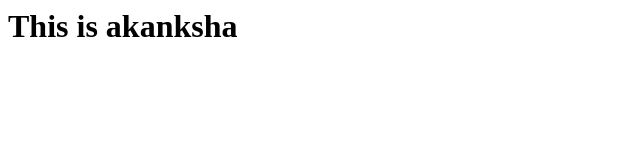
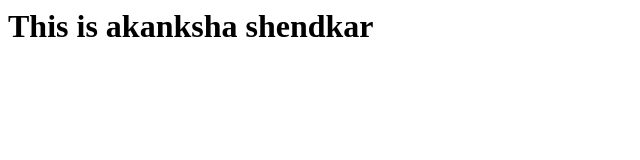
Before and after one commit to akki4713/demojenkins, a plain HTML site: page index.html in a window 1280 px wide. Shown: the whole page, without its empty margins (0-640 px from the left). Drawn offline with Linux system fonts and the light colour scheme.

Commit message:
Update index.html

```diff
--- a/index.html
+++ b/index.html
@@ -1,5 +1,5 @@
 <html>
   <body>
-   <h1> This is akanksha </h1>
+   <h1> This is akanksha shendkar </h1>
   </body>
 <html>
```
